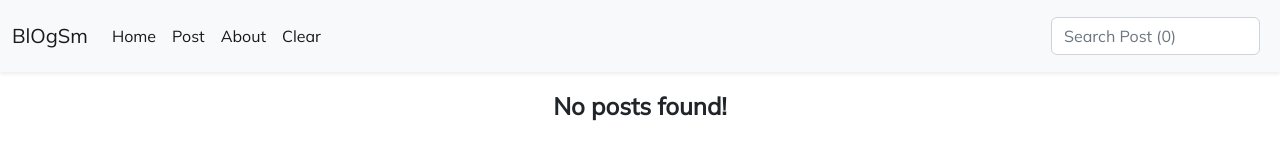
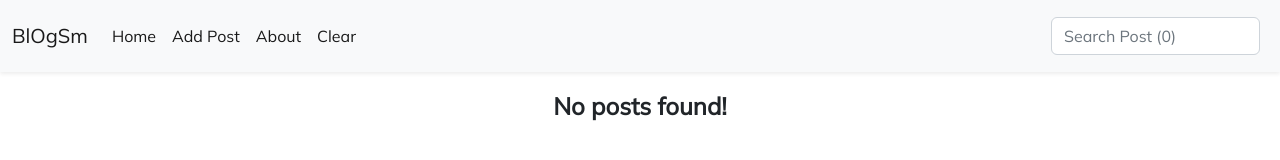
Before and after one commit to mdsiamss10/ReactBlogApplication, a React (Vite) app: page / in a window 1280 px wide. Shown: the top 160 px of the page. Built offline with nearby package versions, Linux system fonts and the light colour scheme.

Commit message:
Changing header

```diff
--- a/src/components/Header.jsx
+++ b/src/components/Header.jsx
@@ -33,7 +33,7 @@ const Header = ({ search, setSearch, totalPost, setPosts }) => {
             </li>
             <li className="nav-item">
               <Link to="/post" className="nav-link active" aria-current="page">
-                Post
+                Add Post
               </Link>
             </li>
             <li className="nav-item">
```
